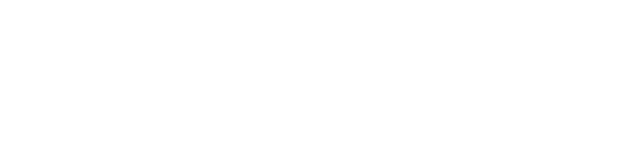
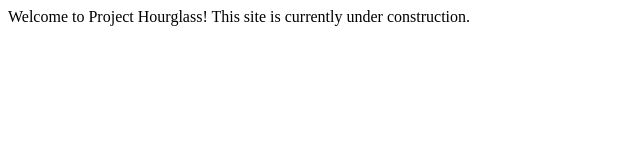
Before and after one commit to DarkTrooper1/hourglass, a plain HTML site: page index.html in a window 1280 px wide. Shown: the whole page, without its empty margins (0-640 px from the left). Drawn offline with Linux system fonts and the light colour scheme.

Commit message:
Update index.html

```diff
--- a/index.html
+++ b/index.html
@@ -3,4 +3,7 @@
       <meta charset="utf-8">
       <meta name="viewport" content="width=device-width">
   </head>
+  <body>
+    <p>Welcome to Project Hourglass! This site is currently under construction.</p>
+  </body>
 </html>
```
